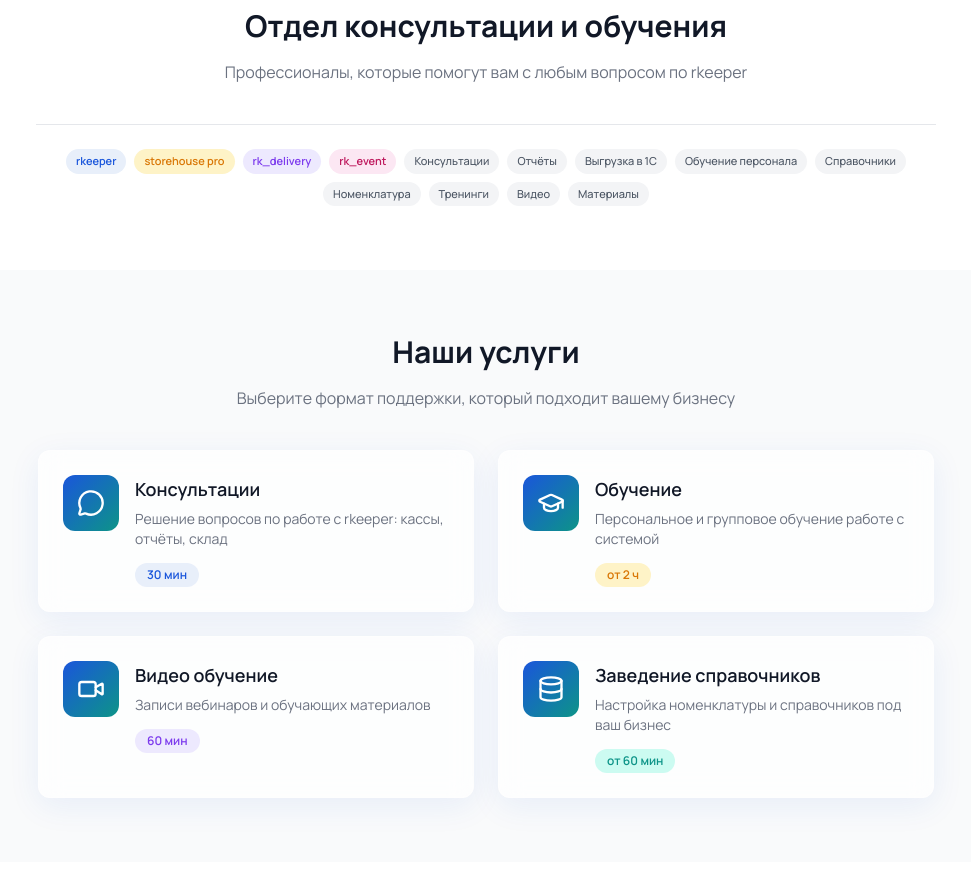
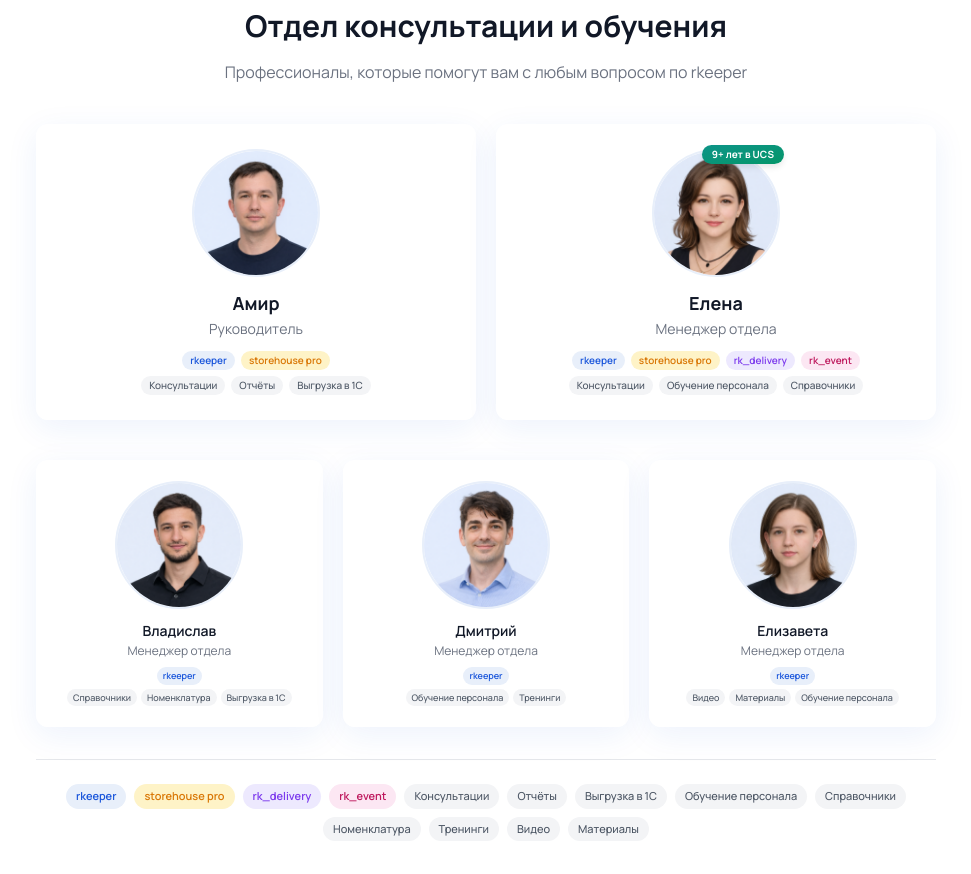
Before and after one commit to ai-fatih/ucs-trainins, a Next.js app in the folder apps/frontend/: page / in a window 1280 px wide. Shown: the part 620-1494 px from the top of the page, without its empty margins (154-1125 px from the left). Built offline with nearby package versions, Linux system fonts and the light colour scheme.

Commit message:
fix: leader role filter to match updated JSON

```diff
--- a/apps/frontend/src/app/page.tsx
+++ b/apps/frontend/src/app/page.tsx
@@ -194,8 +194,8 @@ export default function HomePage() {
   });
   const [authOpen, setAuthOpen] = useState(false);
 
-  const leader = specialists.find(s => s.role === 'Руководитель отдела');
-  const managers = specialists.filter(s => s.role !== 'Руководитель отдела');
+  const leader = specialists.find(s => s.role === 'Руководитель');
+  const managers = specialists.filter(s => s.role !== 'Руководитель');
 
   return (
     <div>
```
